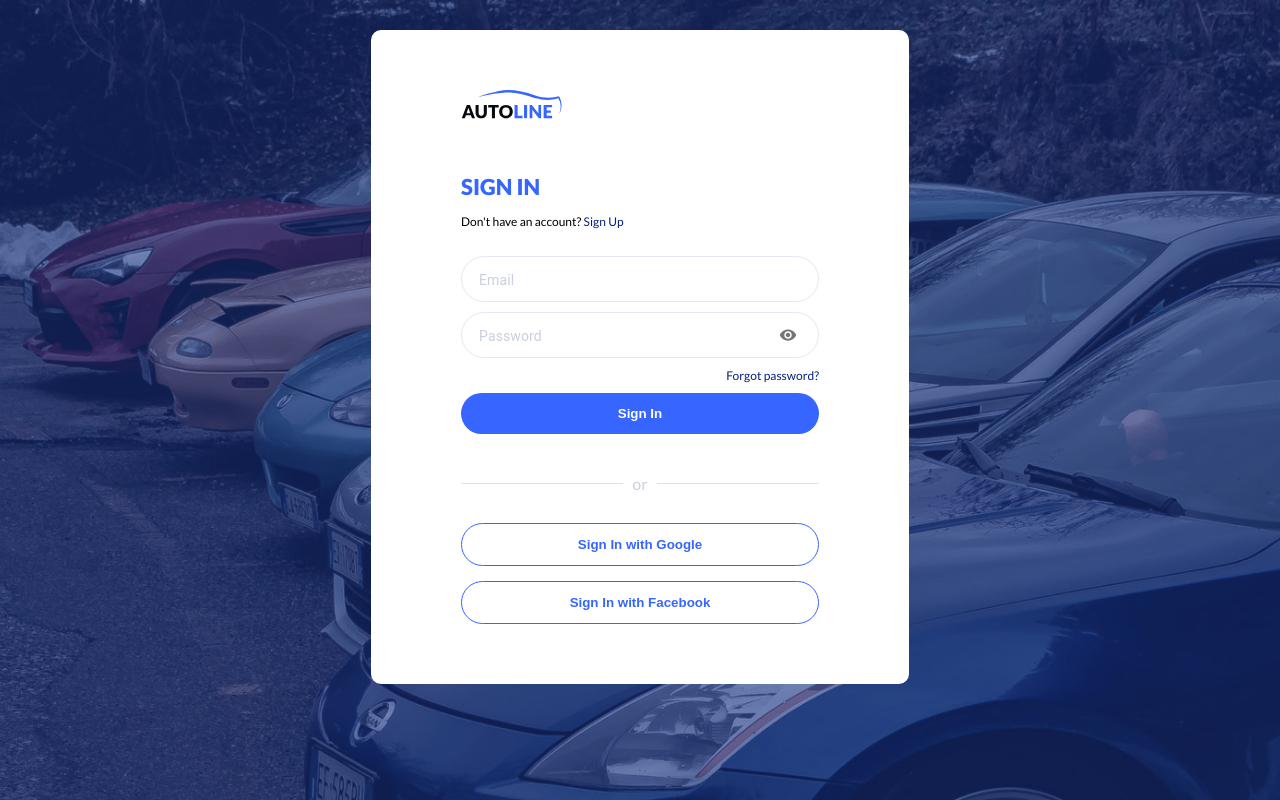
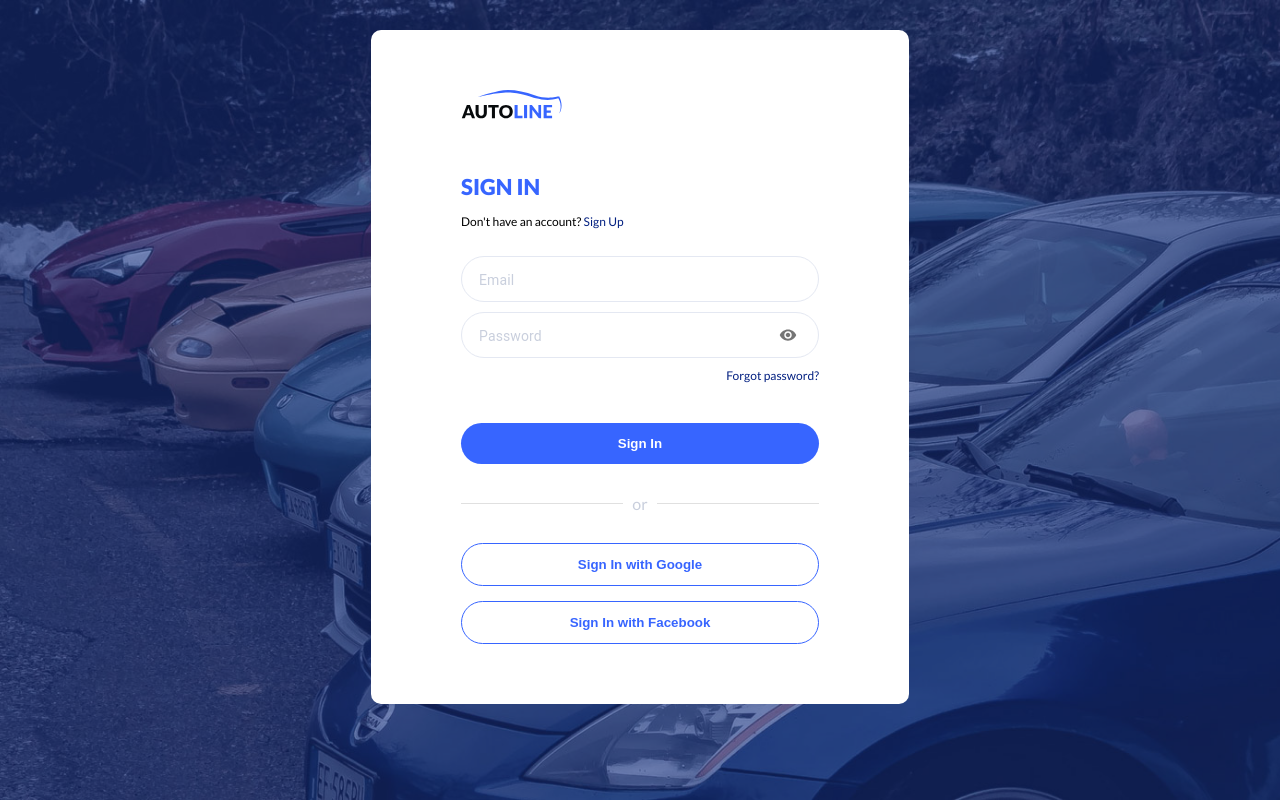
Before and after one commit to BinaryStudioAcademy/bsa-2022-autoline, a React (Vite) app in the folder frontend/: page /sign-in in a window 1280 px wide. Built offline with nearby package versions, Linux system fonts and the light colour scheme; no server answers; what @autoline/shared would draw is missing.

Commit message:
fix due to pr

```diff
--- a/frontend/src/components/sign/components/sign-in-form/sign-in-form.tsx
+++ b/frontend/src/components/sign/components/sign-in-form/sign-in-form.tsx
@@ -15,6 +15,7 @@ import Divider from '@mui/material/Divider';
 import { useSignInMutation } from '@store/queries/auth';
 import { setCredentials } from '@store/root-reducer';
 import { signInSchema as signInValidationSchema } from '@validation-schemas/validation-schemas';
+import { clsx } from 'clsx';
 
 import { DEFAULT_SIGN_IN_PAYLOAD } from './common';
 import styles from './styles.module.scss';
@@ -81,11 +82,12 @@ export const SignInForm = (): React.ReactElement => {
             inputLabel="Password"
           />
 
-          <p className={styles.forgotPassword}>
-            <Link to={AppRoute.FORGOT_PASSWORD} className={styles.link}>
-              Forgot password?
-            </Link>
-          </p>
+          <Link
+            to={AppRoute.FORGOT_PASSWORD}
+            className={clsx(styles.link, styles.forgotPassword)}
+          >
+            Forgot password?
+          </Link>
 
           {error && 'data' in error && (
             <Alert severity="error">{error.data.message}</Alert>
--- a/frontend/src/components/sign/components/sign-in-form/styles.module.scss
+++ b/frontend/src/components/sign/components/sign-in-form/styles.module.scss
@@ -29,10 +29,6 @@
   width: 100%;
 }
 
-.formBottom {
-  padding-top: 10px;
-}
-
 .divider {
   padding: 30px 0;
   color: var(--gray300);
@@ -47,7 +43,8 @@
 }
 
 .forgotPassword {
-  margin: 0 0 10px;
+  display: flex;
+  justify-content: flex-end;
+  margin-bottom: 40px;
   font-size: 12px;
-  text-align: right;
 }
```
